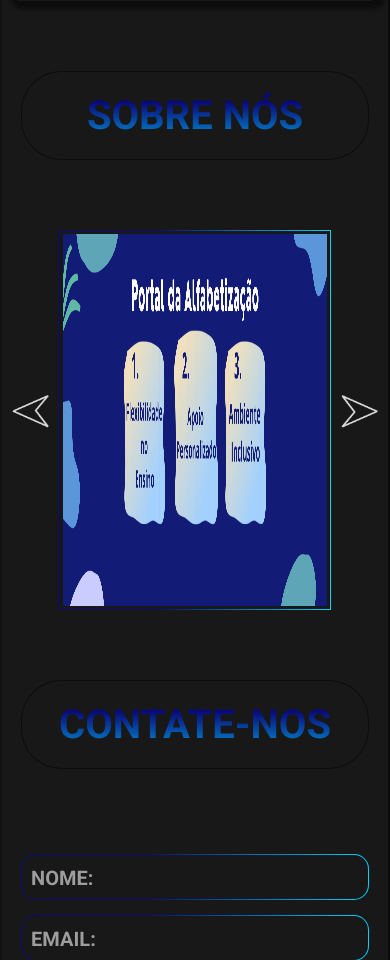
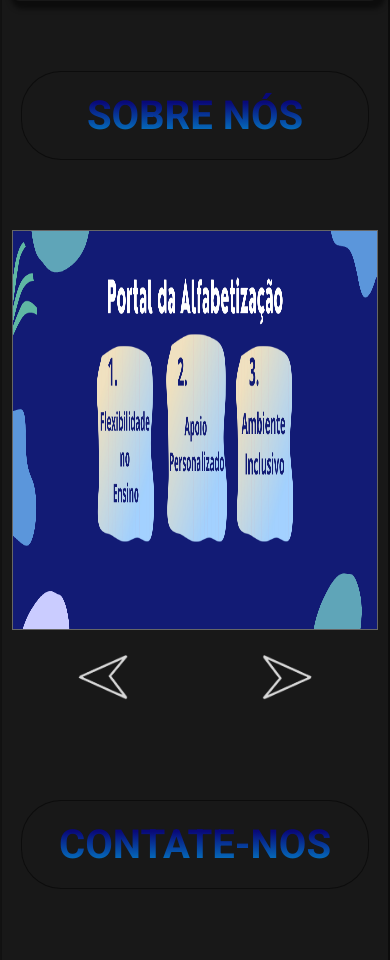
Before and after one commit to JPerrut/Projeto-faculdade---Portal-da-Alfabetiza-o, a PHP site: page /projeto.html in a window 390 px wide. Shown: the part 1169-2129 px from the top of the page. Run offline with PHP 8.4, Linux system fonts and the light colour scheme; some libraries are stand-ins or nearby versions.

Commit message:
reorganized section_two

```diff
--- a/projeto.css
+++ b/projeto.css
@@ -362,27 +362,51 @@ section .image_main {
 
   /* MAIN > SECTION > ONE > END */
 
+main .section_two {
+  width: 100%;
+  align-items: center;
+
+}
 
   /* SECTION > TWO > BEGINNING */
 
     /* SECTION > TWO > SLIDESHOW > BEGINNING */
 
-.section_two .slider-outer {
-  display: flex;
-  align-items: center;
-  justify-content: center;
+.slider-outer {
+  display: grid;
   width: 100%;
-  gap: 10px;
+  grid-template-rows: 400px;
+  grid-template-columns: 10% 80% 10%;
 }
 
-.slider-outer .slider-inner {
-  width: 100%;
-  height: 380px;
+ .prev {
+  background: var(--left-arrow-section-two);
+  background-size: contain;
+  background-repeat: no-repeat;
+  width: 100px;
+  grid-row: 1;
+  grid-column: 1;
+  justify-self: center;
+  align-self: center;
+}
+
+.slider-inner {
+  grid-row: 1;
+  grid-column: 2;
   position: relative;
   overflow: hidden;
-  padding: 3px;
   background: linear-gradient(var(--back-color), var(--back-color)) padding-box, var(--blue-gradient-color) border-box;
   border: 1px solid transparent;
+}
+
+.next {
+  grid-row: 1;
+  grid-column: 3;
+  justify-self: center;
+  align-self: center;
+  background: var(--right-arrow-section-two);
+  background-size: contain;
+  background-repeat: no-repeat;
 }
 
       /* SLIDESHOW > IMAGES > BEGINNING */
@@ -409,18 +433,6 @@ section .image_main {
   height: 50px;
   width: 50px;
   cursor: pointer;
-}
-
-.slider-outer .prev {
-  background: var(--left-arrow-section-two);
-  background-size: contain;
-  background-repeat: no-repeat;
-}
-
-.slider-outer .next {
-  background: var(--right-arrow-section-two);
-  background-size: contain;
-  background-repeat: no-repeat;
 }
 
     /* SECTION > TWO > BUTTONS > END */
@@ -552,7 +564,45 @@ form .box_input {
 
 
 
+@media (max-width: 910px) {
+  .slider-outer {
+    display: grid;
+    width: 98%;
+    grid-template-rows: 400px 100px;
+    grid-template-columns: 50% 50%;
+  }
 
+
+  .slider-outer .slider-inner {
+    grid-row: 1;
+    grid-column: 1/3;
+    position: relative;
+    overflow: hidden;
+    border: #666 solid 1px;
+  }
+
+
+  .next {
+    grid-row: 2;
+    grid-column: 2;
+    justify-self: center;
+  }
+
+
+  .prev {
+    width: 100px;
+    grid-row: 2;
+    grid-column: 1;
+    justify-self: center;
+
+  }
+
+  .button {
+    height: 50px;
+    width: 50px;
+    cursor: pointer;
+  }
+}
 
 
 
@@ -647,4 +697,8 @@ form {
   width: 95%
 }
 
+.slider-outer {
+  width: 100%;
 }
+
+}
```
